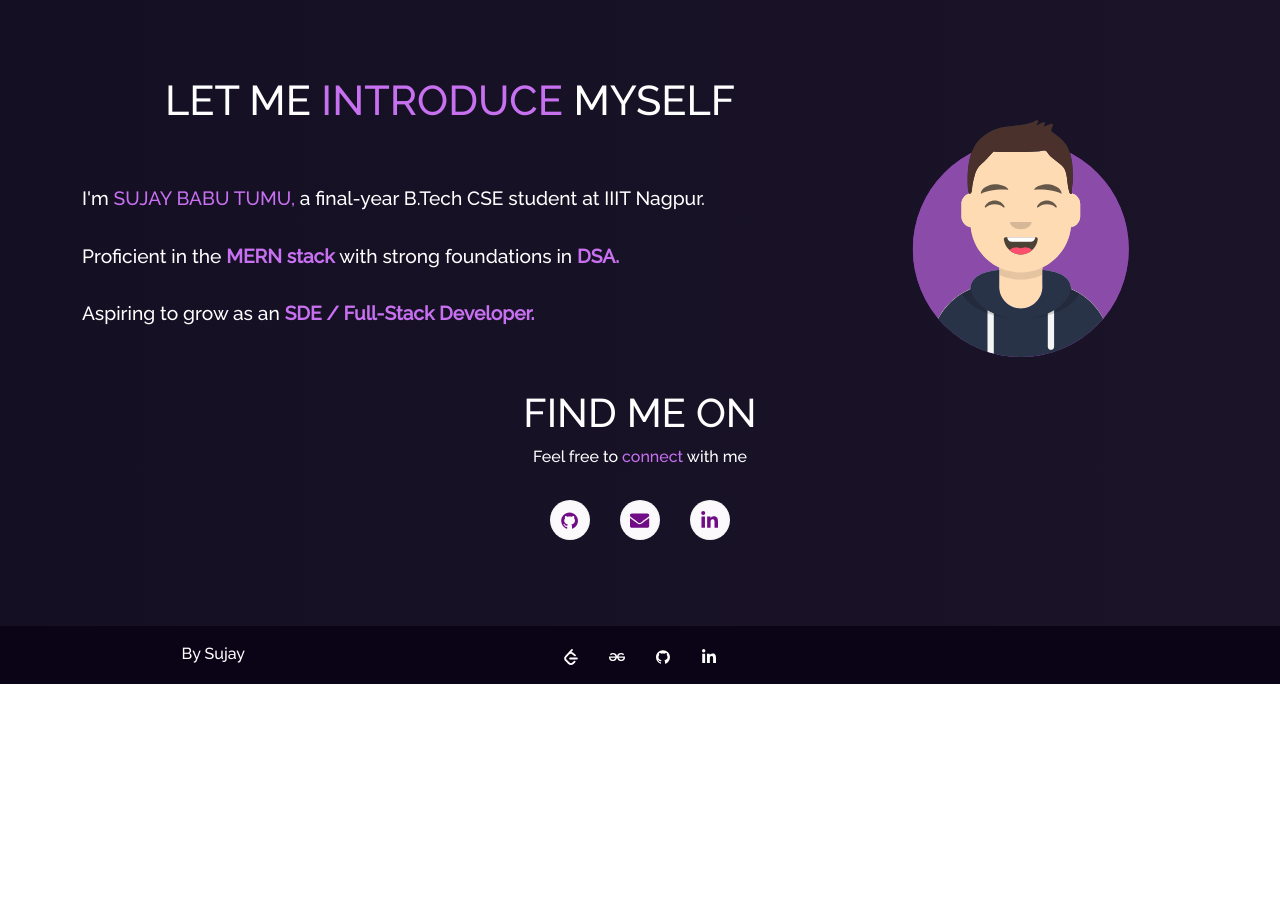
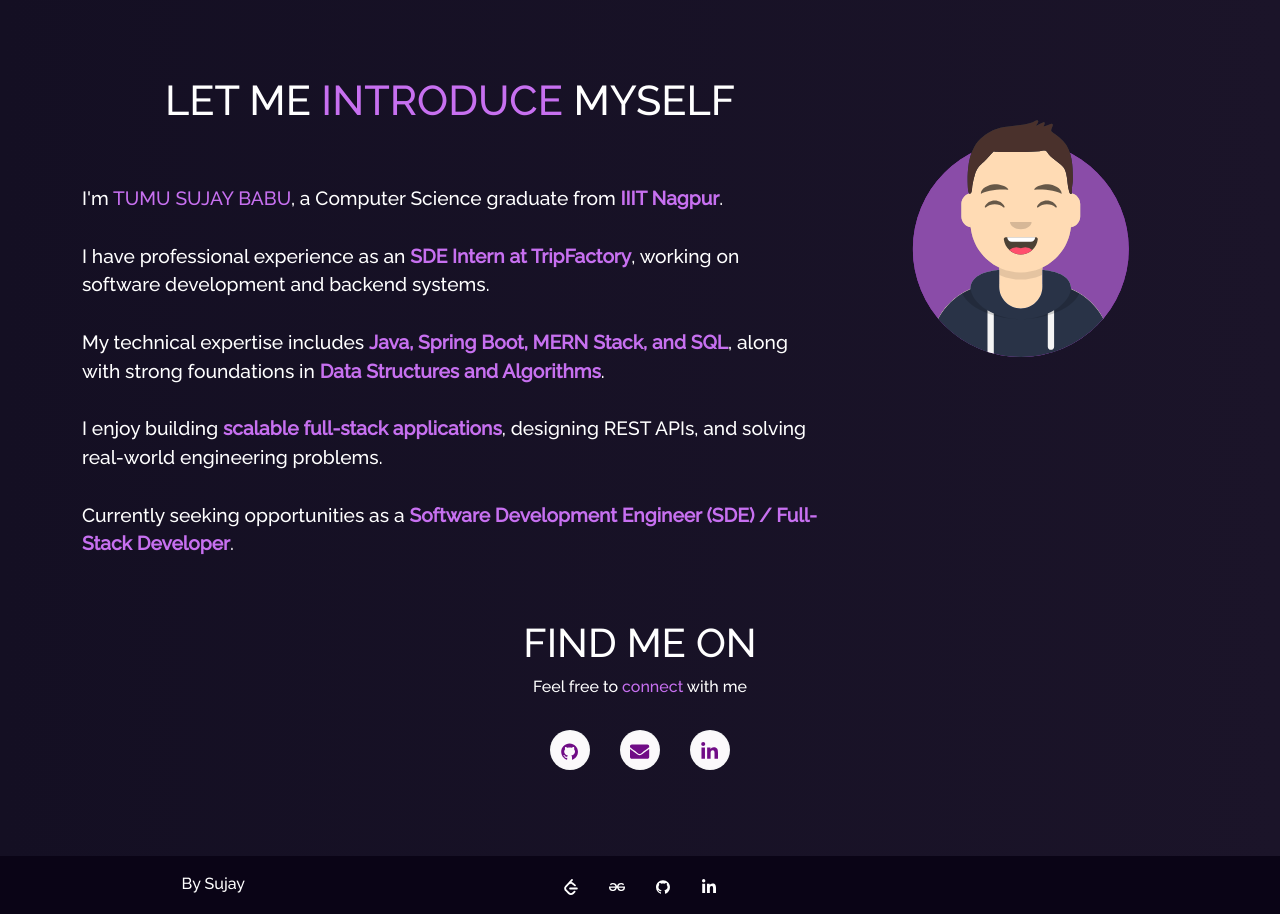
Before and after one commit to sujaytumu/sujaytumu-portfolio, a React (Create React App) app: page / in a window 1280 px wide. Shown: the part 800-1714 px from the top of the page. Before the commit the page ends 1484 px from the top, so only its background shows below. Built offline with nearby package versions, Linux system fonts and the light colour scheme.

Commit message:
Added SDE Intern

```diff
--- a/src/components/Home/Home2.js
+++ b/src/components/Home/Home2.js
@@ -12,69 +12,115 @@
         <Row>
           <Col md={8} className="home-about-description">
             <h1 style={{ fontSize: "2.6em" }}>
-              LET ME <span className="purple"> INTRODUCE </span> MYSELF
+              LET ME <span className="purple">INTRODUCE</span> MYSELF
             </h1>
+
             <p className="home-about-body">
-              I'm <span className="purple"> SUJAY BABU TUMU, </span> a final-year B.Tech CSE student at IIIT Nagpur.
-              {/* <br />
-              <br /> */}
+              I'm{" "}
+              <span className="purple">
+                TUMU SUJAY BABU
+              </span>
+              , a Computer Science graduate from{" "}
+              <b className="purple">IIIT Nagpur</b>.
+
               <br />
               <br />
-              Proficient in
-              the <b className="purple"> MERN stack </b> with strong foundations
-              in <b className="purple"> DSA. </b>
+
+              I have professional experience as an{" "}
+              <b className="purple">
+                SDE Intern at TripFactory
+              </b>
+              , working on software development and backend systems.
+
               <br />
               <br />
-               Aspiring to grow as
-               an <b className="purple">SDE / Full-Stack Developer.</b>
 
+              My technical expertise includes{" "}
+              <b className="purple">
+                Java, Spring Boot, MERN Stack, and SQL
+              </b>
+              , along with strong foundations in{" "}
+              <b className="purple">
+                Data Structures and Algorithms
+              </b>
+              .
+
+              <br />
+              <br />
+
+              I enjoy building{" "}
+              <b className="purple">
+                scalable full-stack applications
+              </b>
+              , designing REST APIs, and solving real-world
+              engineering problems.
+
+              <br />
+              <br />
+
+              Currently seeking opportunities as a{" "}
+              <b className="purple">
+                Software Development Engineer (SDE) /
+                Full-Stack Developer
+              </b>
+              .
             </p>
           </Col>
+
           <Col md={4} className="myAvtar">
             <Tilt>
-              <img src={myImg} className="img-fluid" alt="avatar" />
+              <img
+                src={myImg}
+                className="img-fluid"
+                alt="Developer avatar"
+              />
             </Tilt>
           </Col>
         </Row>
+
         <Row>
           <Col md={12} className="home-about-social">
             <h1>FIND ME ON</h1>
+
             <p>
-              Feel free to <span className="purple">connect </span>with me
+              Feel free to{" "}
+              <span className="purple">connect</span> with me
             </p>
+
             <ul className="home-about-social-links">
-
               <li className="social-icons">
                 <a
                   href="https://github.com/sujaytumu"
                   target="_blank"
                   rel="noreferrer"
-                  className="icon-colour  home-social-icons"
+                  className="icon-colour home-social-icons"
+                  aria-label="GitHub"
                 >
                   <AiFillGithub />
                 </a>
               </li>
+
               <li className="social-icons">
                 <a
                   href="mailto:sujaybabutumu@gmail.com"
-                  target="_blank"
-                  rel="noreferrer"
-                  className="icon-colour  home-social-icons"
+                  className="icon-colour home-social-icons"
+                  aria-label="Email"
                 >
                   <FaEnvelope />
                 </a>
               </li>
+
               <li className="social-icons">
                 <a
                   href="https://www.linkedin.com/in/tumu-sujay-babu-8633b0274/"
                   target="_blank"
                   rel="noreferrer"
-                  className="icon-colour  home-social-icons"
+                  className="icon-colour home-social-icons"
+                  aria-label="LinkedIn"
                 >
                   <FaLinkedinIn />
                 </a>
               </li>
-
             </ul>
           </Col>
         </Row>
@@ -82,4 +128,5 @@
     </Container>
   );
 }
+
 export default Home2;
```
